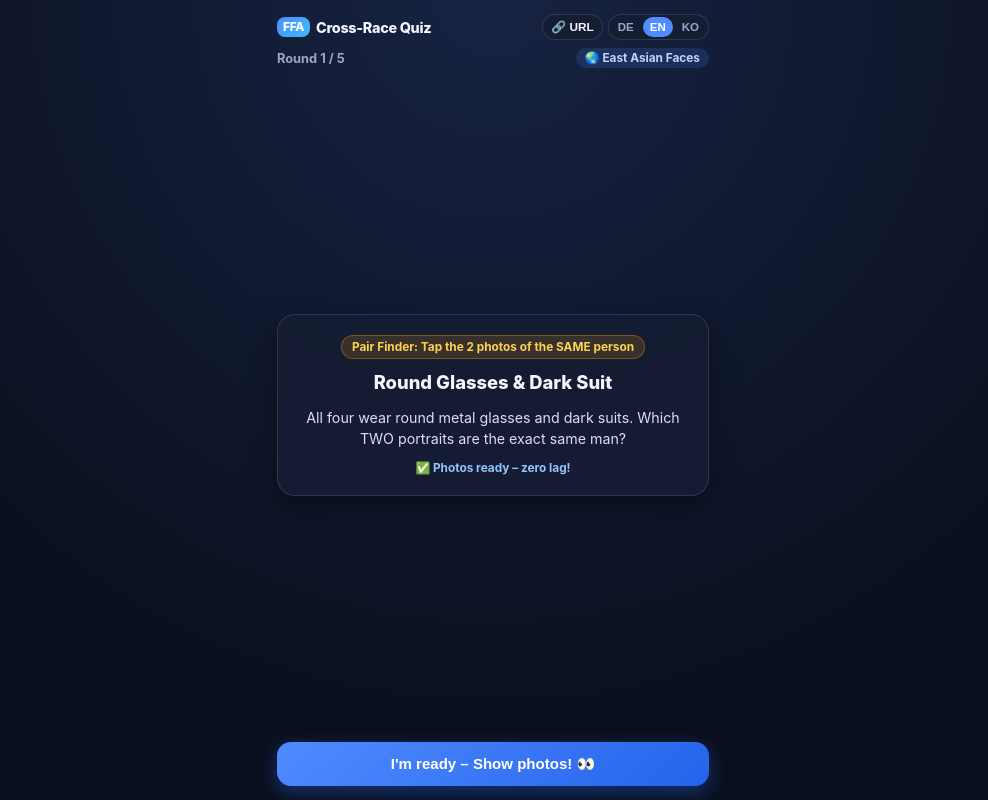
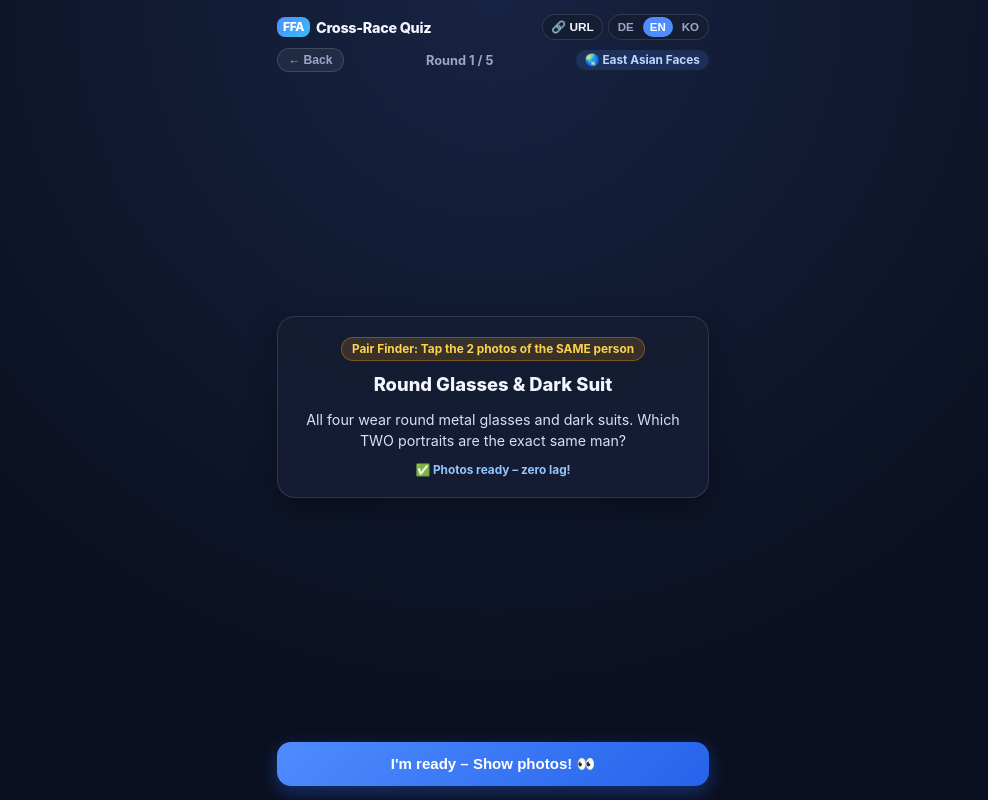
Before and after one commit to kaao7628-del/cross-race-challenge, a plain HTML site: page index.html in a window 1280 px wide. Both pictures are taken after a click on the button 640 px from the left and 501 px from the top of the page. Shown: the whole page, without its empty margins (147-1135 px from the left). Drawn offline with Linux system fonts and the light colour scheme.

Commit message:
Add back button to briefing and play screens

```diff
--- a/index.html
+++ b/index.html
@@ -222,9 +222,25 @@
       display: flex;
       justify-content: space-between;
       align-items: center;
+      gap: 8px;
       font-size: 0.8rem;
       color: var(--muted);
       font-weight: 700;
+    }
+    .back-btn {
+      background: rgba(255, 255, 255, 0.06);
+      border: 1px solid rgba(255, 255, 255, 0.14);
+      color: var(--muted);
+      font-size: 0.76rem;
+      font-weight: 700;
+      padding: 4px 10px;
+      border-radius: 999px;
+      cursor: pointer;
+      transition: background 0.15s, color 0.15s;
+    }
+    .back-btn:hover, .back-btn:active {
+      background: rgba(255, 255, 255, 0.12);
+      color: #fff;
     }
     .badge {
       display: inline-flex;
@@ -687,6 +703,7 @@
     <!-- BRIEFING SCREEN -->
     <div class="screen" id="screen-brief">
       <div class="hud">
+        <button class="back-btn" id="btn-back-brief" onclick="goHome()"></button>
         <span id="brief-progress"></span>
         <span class="badge" id="brief-cat-badge"></span>
       </div>
@@ -703,6 +720,7 @@
     <div class="screen" id="screen-play">
       <div>
         <div class="hud" style="margin-bottom:5px;">
+          <button class="back-btn" id="btn-back-play" onclick="goHome()"></button>
           <span id="play-progress"></span>
           <span id="play-score"></span>
         </div>
@@ -750,6 +768,7 @@
 <script>
 const UI = {
   de: {
+    backBtn: "← Zurück",
     heroTitle: "Cross-Race-Effekt Speed-Test",
     heroSub: "Warum sehen ungewohnte Gesichter unter Zeitdruck oft „gleich“ aus? 15 echte Foto-Runden – fair in alle Richtungen!",
     scienceNote: "🧠 <b>Kein Rassismus, sondern Neurobiologie:</b> Die <i>Fusiform Face Area (FFA)</i> speichert bei vertrauten Gruppen feine Knochen- & Augenabstände, achtet bei weniger vertrauten Gruppen aber zuerst auf Frisur, Bart, Mütze oder Brille.",
@@ -800,6 +819,7 @@ const UI = {
     resScience: "💡 <b>Fazit:</b> Jedes Gehirn nutzt Abkürzungen (Haare, Bart, Brille), wenn es eine Gruppe seltener im Alltag sieht. Schick den Link weiter und vergleicht eure Werte!"
   },
   en: {
+    backBtn: "← Back",
     heroTitle: "Cross-Race Effect Speed Quiz",
     heroSub: "Why do unfamiliar faces blur together under time pressure? 15 photorealistic rounds—fairly testing every direction!",
     scienceNote: "🧠 <b>Neuroscience, not prejudice:</b> Your brain's <i>Fusiform Face Area (FFA)</i> encodes fine bone & eye spacing for faces you see daily, but defaults to hair, beard, hat, or glasses first for less familiar groups.",
@@ -850,6 +870,7 @@ const UI = {
     resScience: "💡 <b>Takeaway:</b> Every human brain leans on shortcuts (hair, beard, glasses) for groups it has less lifetime visual training with. Send the link to a friend and compare!"
   },
   ko: {
+    backBtn: "← 뒤로",
     heroTitle: "타인종 안면인식 스피드 테스트",
     heroSub: "왜 덜 익숙한 인종의 얼굴은 시간 압박 속에서 비슷해 보일까요? 100% 실사 15라운드로 내 뇌의 눈썰미를 테스트해 보세요!",
     scienceNote: "🧠 <b>편견이 아닌 뇌과학(FFA) 현상:</b> 인간의 뇌 <i>방추상 얼굴 영역(FFA)</i>은 매일 접한 인종엔 눈 간격·턱선 골격을 정밀 저장하지만, 덜 접한 그룹엔 헤어스타일·수염·모자·안경 같은 외적 단서에 먼저 의존합니다.",
@@ -1412,6 +1433,8 @@ function setSpeed(s) {
 
 function renderStaticText() {
   const t = UI[lang];
+  document.getElementById("btn-back-brief").textContent = t.backBtn;
+  document.getElementById("btn-back-play").textContent = t.backBtn;
   document.getElementById("t-hero-title").textContent = t.heroTitle;
   document.getElementById("t-hero-sub").textContent = t.heroSub;
   document.getElementById("t-science-note").innerHTML = t.scienceNote;
```
